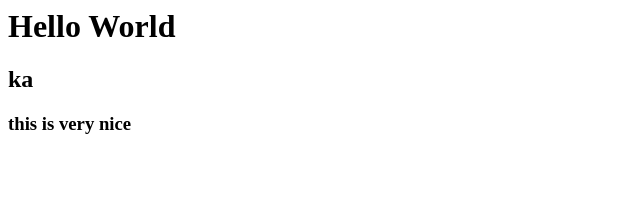
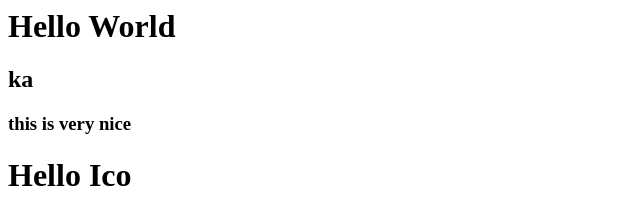
Before and after one commit to ArMelo77/test-beginn, a plain HTML site: page index.html in a window 1280 px wide. Shown: the whole page, without its empty margins (0-640 px from the left). Drawn offline with Linux system fonts and the light colour scheme.

Commit message:
Hello Ico

```diff
--- a/index.html
+++ b/index.html
@@ -2,3 +2,5 @@
 <h2>ka</h2>
 
 <h3>this is very nice</h3>
+
+<h1>Hello Ico</h1>
```
